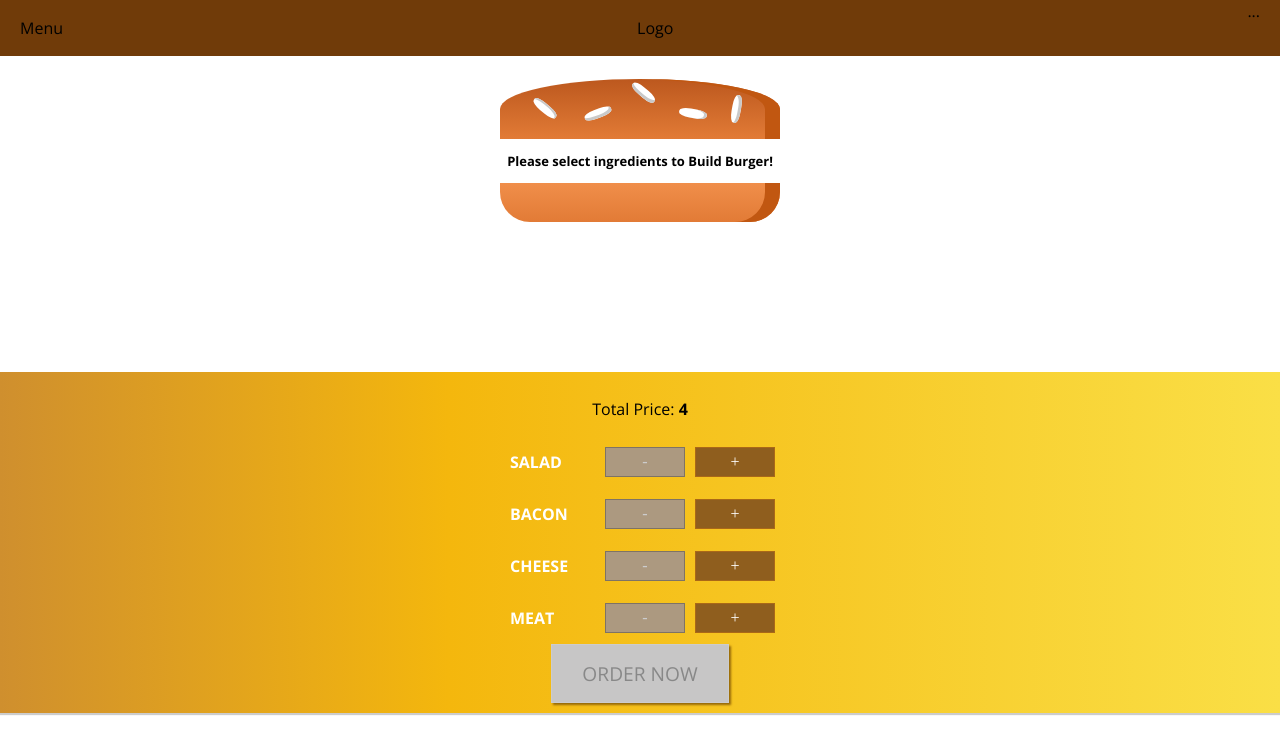
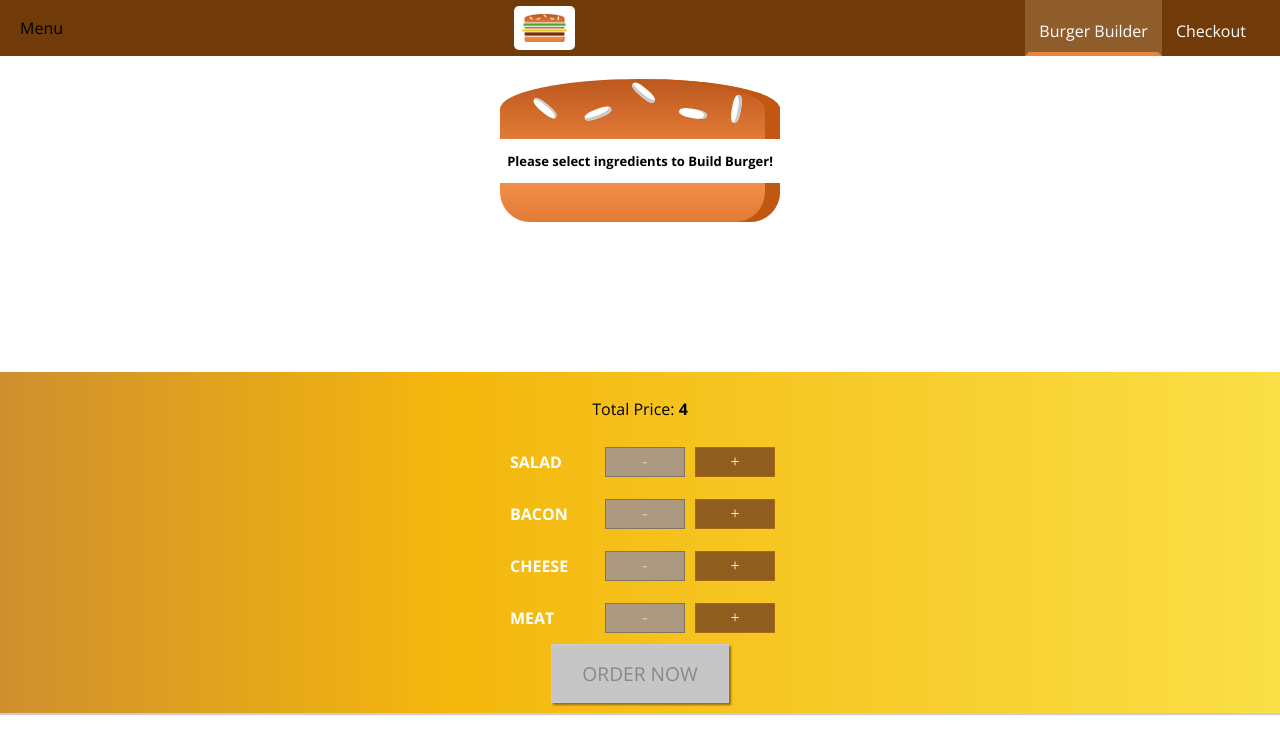
Before and after one commit to ibrahimkholil6210/burger-builder-react, a React (Create React App) app: page / in a window 1280 px wide. Shown: the top 754 px of the page. Built offline with nearby package versions, Linux system fonts and the light colour scheme.

Commit message:
Added navitaion to the Toolbar with CSS

```diff
--- /dev/null
+++ b/src/components/Logo/Logo.js
@@ -0,0 +1,11 @@
+import React from 'react';
+import img from '../../assets/images/28.1 burger-logo.png.png';
+import classes from './logo.module.css';
+
+export default function Logo(props) {
+    return (
+        <div className={classes.Logo}>
+            <img src={img} alt="Burger Logo" />
+        </div>
+    )
+}
--- /dev/null
+++ b/src/components/Logo/logo.module.css
@@ -0,0 +1,11 @@
+.Logo{
+    background-color: #ffffff;
+    padding: 8px;
+    height: 80%;
+    box-sizing: border-box;
+    border-radius: 5px;
+}
+
+.Logo img{
+    height: 100%;
+}
--- /dev/null
+++ b/src/components/Navigation/NavigationItems/NavigationItem.js
@@ -0,0 +1,15 @@
+import React from 'react';
+import classes from './navigationitem.module.css';
+
+export default function NavigationItem(props) {
+    return (
+        <li className={classes.NavigationItem}>
+            <a
+                href={props.href}
+                className={props.active ? classes.active : null}
+            >
+                {props.children}
+            </a>
+        </li>
+    )
+}
--- /dev/null
+++ b/src/components/Navigation/NavigationItems/NavigationItems.js
@@ -0,0 +1,12 @@
+import React from 'react';
+import classes from './navigationitems.module.css';
+import NavigationItem from './NavigationItem';
+
+export default function NavigationItems() {
+    return (
+        <ul className={classes.NavigationItems}>
+            <NavigationItem href="/" active={true}>Burger Builder</NavigationItem>
+            <NavigationItem href="/">Checkout</NavigationItem>
+        </ul>
+    )
+}
--- /dev/null
+++ b/src/components/Navigation/NavigationItems/navigationitem.module.css
@@ -0,0 +1,27 @@
+.NavigationItem{
+    margin: 0;
+    box-sizing: border-box;
+    display: flex;
+    height: 100%;
+    width: auto;
+    align-items: center;
+    justify-content: space-between;
+}
+
+.NavigationItem a{
+    color: #ffffff;
+    text-decoration: none;
+    height: 100%;
+    padding: 16px 10px;
+    border: 4px solid transparent;
+    box-sizing: border-box;
+    display: block;
+}
+
+.NavigationItem a:hover,
+.NavigationItem a:active,
+.NavigationItem a.active{
+    background-color: #8f5c2c;
+    border-bottom: 4px solid #e8843f;
+    color: #ffffff;
+}
--- /dev/null
+++ b/src/components/Navigation/NavigationItems/navigationitems.module.css
@@ -0,0 +1,8 @@
+.NavigationItems{
+    margin: 0;
+    padding: 0;
+    list-style-type: none;
+    display: flex;
+    align-items: center;
+    height: 100%;
+}
--- a/src/components/Navigation/Toolbar/Toolbar.js
+++ b/src/components/Navigation/Toolbar/Toolbar.js
@@ -1,13 +1,15 @@
 import React from 'react';
 import classes from './toolbar.module.css';
+import Logo from '../../Logo/Logo';
+import NavigationItems from '../NavigationItems/NavigationItems';
 
 export default function Toolbar(props) {
     return (
         <header className={classes.Toolbar}>
             <div>Menu</div>
-            <div>Logo</div>
+            <Logo />
             <nav>
-                ...
+                <NavigationItems />
             </nav>
         </header>
     )
```
Also changed, not shown: src/assets/images/28.1 burger-logo.png.png (added).
